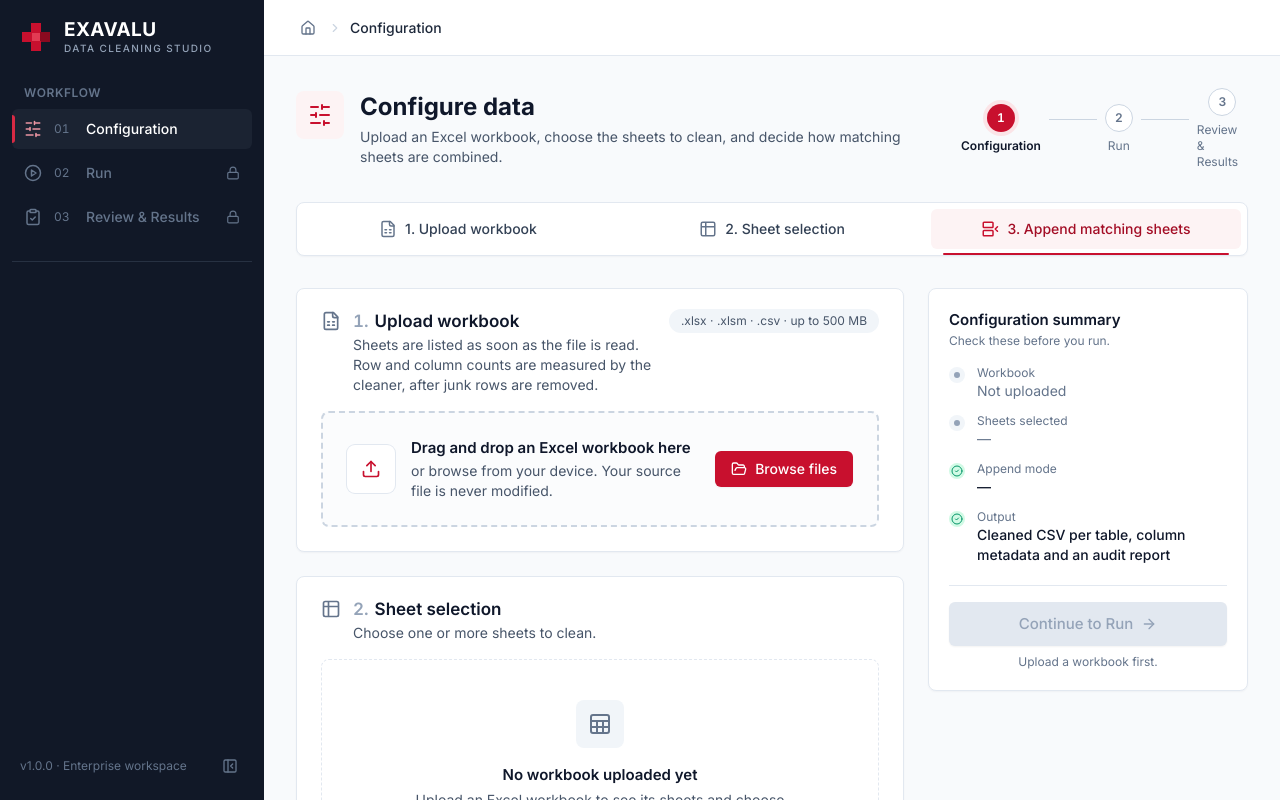
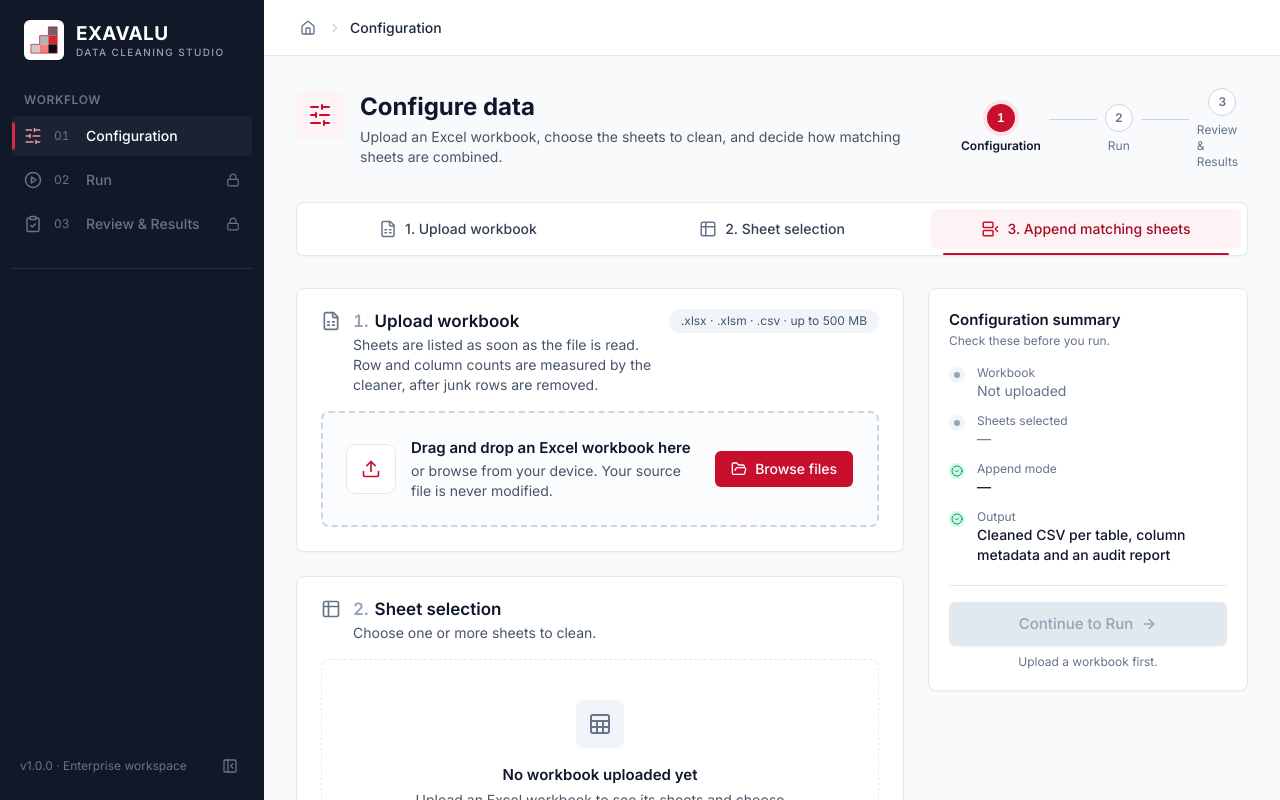
Before and after one commit to rahul-neogi-exavalu/Dirty_excel_cleaner, a React (Vite) app in the folder frontend/: page / in a window 1280 px wide. Shown: the top 800 px of the page. Built offline with nearby package versions, Linux system fonts and the light colour scheme.

Commit message:
icons added

```diff
--- a/frontend/src/components/layout/Layout.tsx
+++ b/frontend/src/components/layout/Layout.tsx
@@ -27,16 +27,28 @@ export const PAGE_META: Record<Page, { step: number; label: string; icon: ReactN
   results: { step: 3, label: "Review & Results", icon: <ClipboardCheck /> },
 };
 
+/** The Exavalu mark: a staircase of six squares with a red outline. */
+export function ExavaluMark({ className }: { className?: string }) {
+  return (
+    <svg viewBox="0 0 32 32" className={className} aria-hidden>
+      <rect x="21" y="1" width="10" height="10" fill="#666666" />
+      <rect x="11" y="11" width="10" height="10" fill="#B3B3B3" />
+      <rect x="21" y="11" width="10" height="10" fill="#D7262E" />
+      <rect x="1" y="21" width="10" height="10" fill="#CCCCCC" />
+      <rect x="11" y="21" width="10" height="10" fill="#F08080" />
+      <rect x="21" y="21" width="10" height="10" fill="#0D0D0D" />
+      <path d="M21 1H31V31H1V21H11V11H21Z" fill="none" stroke="#C8102E" strokeWidth="0.8" strokeLinejoin="miter" />
+    </svg>
+  );
+}
+
 export function Logo({ compact }: { compact?: boolean }) {
   return (
     <div className="flex items-center gap-3">
-      <svg viewBox="0 0 32 32" className="h-8 w-8 shrink-0" aria-hidden>
-        <rect x="11" y="2" width="10" height="10" fill="#C8102E" />
-        <rect x="2" y="11" width="10" height="10" fill="#C8102E" />
-        <rect x="20" y="11" width="10" height="10" fill="#8B0A20" />
-        <rect x="11" y="20" width="10" height="10" fill="#C8102E" />
-        <rect x="12" y="12" width="8" height="8" fill="#E23B53" />
-      </svg>
+      {/* The mark is designed on white; a white tile keeps its greys legible on the dark sidebar. */}
+      <span className="flex h-10 w-10 shrink-0 items-center justify-center rounded-md bg-white p-1.5 shadow-sm ring-1 ring-black/5">
+        <ExavaluMark className="h-full w-full" />
+      </span>
       {!compact && (
         <div className="leading-none">
           <p className="text-[19px] font-bold tracking-[0.02em] text-white">EXAVALU</p>
@@ -174,7 +186,7 @@ function SidebarContent({ page, compact, onNavigate, onToggle }: { page: Page; c
   const flow = useWorkflow();
   return (
     <nav aria-label="Workflow" className="flex h-full flex-col bg-nav px-3 py-5 text-ink-300">
-      <div className={clsx("mb-8 flex items-center", compact ? "justify-center" : "justify-between px-2")}>
+      <div className={clsx("mb-8 flex items-center", compact ? "justify-center" : "justify-between px-3")}>
         <Logo compact={compact} />
       </div>
       {!compact && <p className="label-caps mb-2 px-3 !text-ink-500">Workflow</p>}
```
Also changed, not shown: frontend/public/exavalu-mark.svg.
